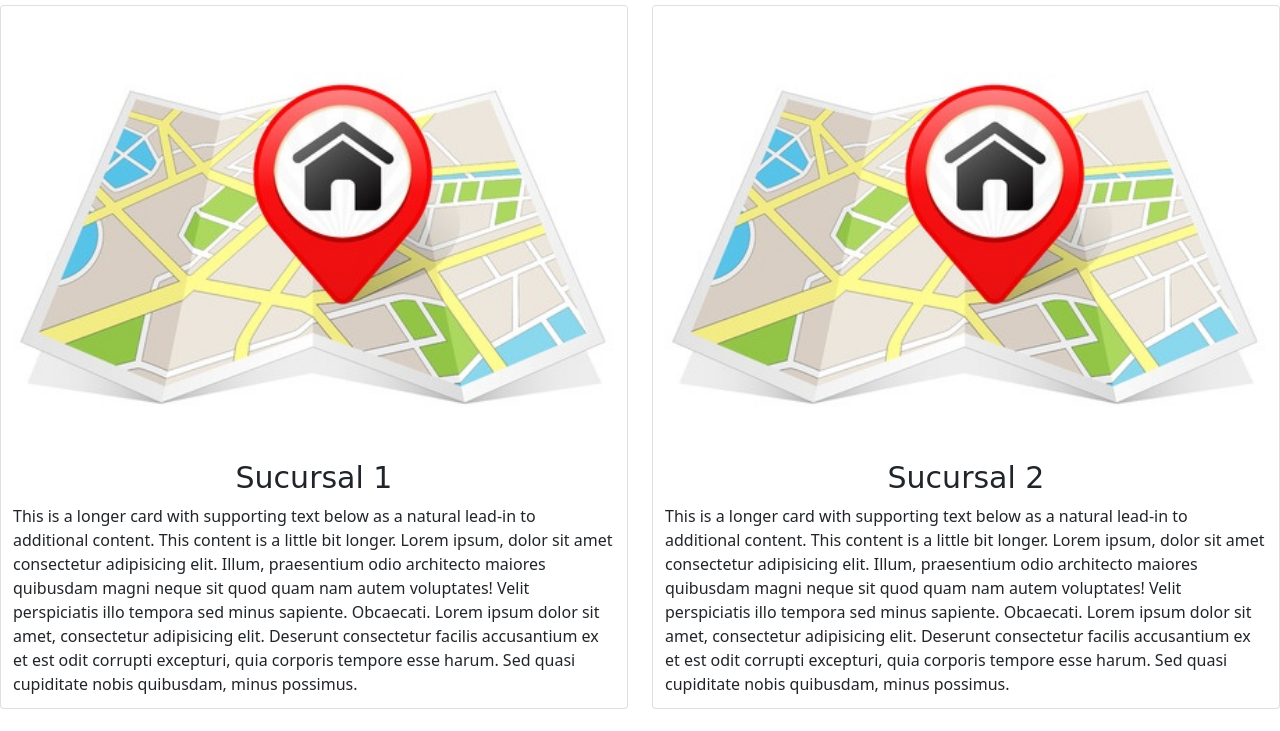
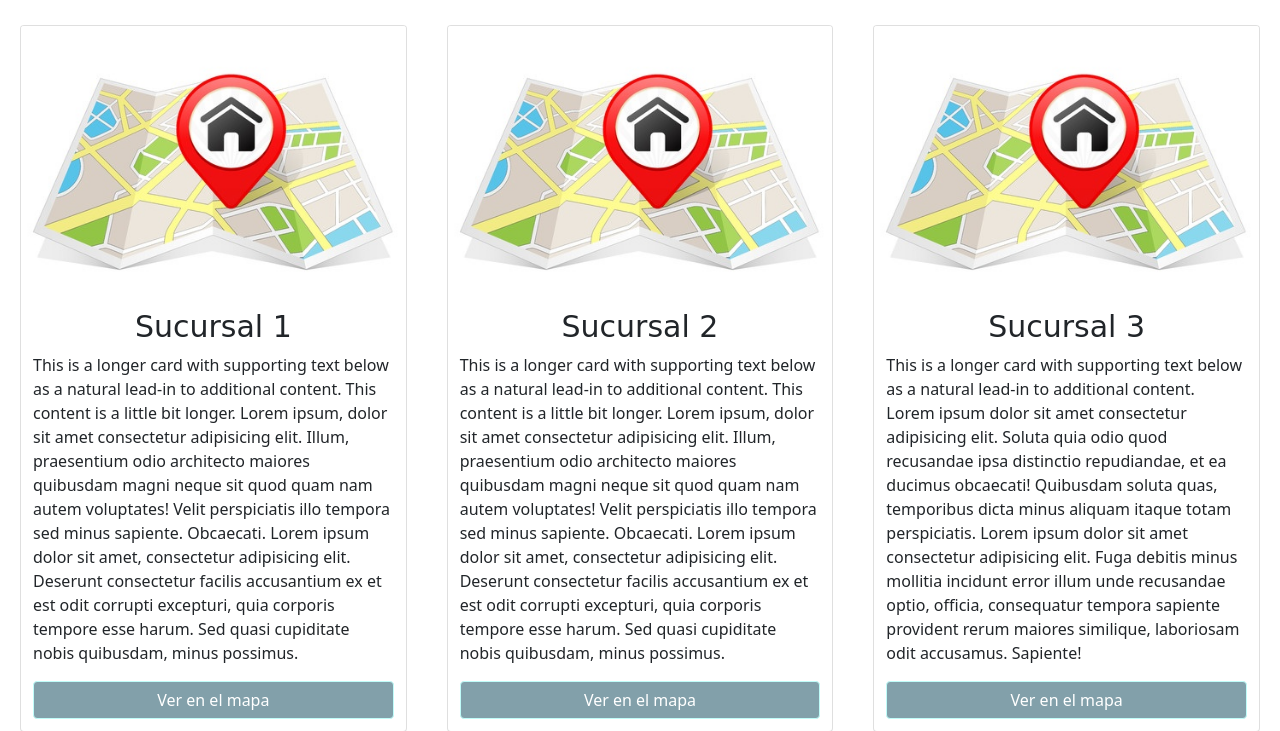
Before and after one commit to ALan2573/sass, a website: page paginas/sucursales.html in a window 1280 px wide. Shown: the part 229-960 px from the top of the page. Drawn offline with Linux system fonts and the light colour scheme; a web font is replaced by a local one.

Commit message:
acomode sucursales

```diff
--- a/paginas/sucursales.html
+++ b/paginas/sucursales.html
@@ -37,7 +37,7 @@
 		  <div class="navbar-nav">
 			<a class="nav-link" href="../paginas/contacto.html">Contacto</a>
 			<a class="nav-link " aria-current="page" href="../paginas/preguntas.html">Preguntas</a>
-			<a class="nav-link" href="../paginas/sobre_nosotros.html">Sobre Nosotros</a>
+			<a class="nav-link" href="../paginas/sobre_nosotros.html">Nosotros</a>
 			<a class="nav-link active" href="../paginas/sucursales.html">Sucursales</a>
 		</div>
 </div>
@@ -47,35 +47,39 @@
 	<article class="art_flex">
 		<h2 class="sucursales2">Sucursales</h2>
 	<h3 class="horarios">Lunes a viernes de 9 a 17hs. sabados de 8 a 12 hs</h3>
-		<div class="row row-cols-1 row-cols-md-2 g-4">
+		<div class="row row-cols-1 row-cols-md-3 g-0">
+			<!-- <div class="row row-cols-1 row-cols-md-2 g-0"> -->
 		<div class="col">
-		  <div class="card">
+		  <div class="card2">
 			<img src="../imagenes/ubicacion.jpg" class="card-img-top" alt="...">
 			<div class="card-body">
 			  <h5 class="card-title">Sucursal 1</h5>
 			  <p class="card-text">This is a longer card with supporting text below as a natural lead-in to additional content. This content is a little bit longer. Lorem ipsum, dolor sit amet consectetur adipisicing elit. Illum, praesentium odio architecto maiores quibusdam magni neque sit quod quam nam autem voluptates! Velit perspiciatis illo tempora sed minus sapiente. Obcaecati. Lorem ipsum dolor sit amet, consectetur adipisicing elit. Deserunt consectetur facilis accusantium ex et est odit corrupti excepturi, quia corporis tempore esse harum. Sed quasi cupiditate nobis quibusdam, minus possimus.</p>
+			  <a href="#" class="btn btn-primary2">Ver en el mapa</a>
 			</div>
 		  </div>
 		</div>
 		<div class="col">
-		  <div class="card">
+		  <div class="card2">
 			<img src="../imagenes/ubicacion.jpg" class="card-img-top" alt="...">
 			<div class="card-body">
 			  <h5 class="card-title">Sucursal 2</h5>
 			  <p class="card-text">This is a longer card with supporting text below as a natural lead-in to additional content. This content is a little bit longer. Lorem ipsum, dolor sit amet consectetur adipisicing elit. Illum, praesentium odio architecto maiores quibusdam magni neque sit quod quam nam autem voluptates! Velit perspiciatis illo tempora sed minus sapiente. Obcaecati. Lorem ipsum dolor sit amet, consectetur adipisicing elit. Deserunt consectetur facilis accusantium ex et est odit corrupti excepturi, quia corporis tempore esse harum. Sed quasi cupiditate nobis quibusdam, minus possimus.</p>
+			  <a href="#" class="btn btn-primary2">Ver en el mapa</a>
 			</div>
 		  </div>
 		</div>
 		<div class="col">
-		  <div class="card">
+		  <div class="card2">
 			<img src="../imagenes/ubicacion.jpg" class="card-img-top" alt="...">
 			<div class="card-body">
 			  <h5 class="card-title">Sucursal 3</h5>
 			  <p class="card-text">This is a longer card with supporting text below as a natural lead-in to additional content. Lorem ipsum dolor sit amet consectetur adipisicing elit. Soluta quia odio quod recusandae ipsa distinctio repudiandae, et ea ducimus obcaecati! Quibusdam soluta quas, temporibus dicta minus aliquam itaque totam perspiciatis. Lorem ipsum dolor sit amet consectetur adipisicing elit. Fuga debitis minus mollitia incidunt error illum unde recusandae optio, officia, consequatur tempora sapiente provident rerum maiores similique, laboriosam odit accusamus. Sapiente!</p>
+			  <a href="#" class="btn btn-primary2">Ver en el mapa</a>
 			</div>
 		  </div>
 		 </div>
-		 <div class="col">
+		 <!-- <div class="col">
 		  <div class="card">
 			<img src="../imagenes/ubicacion.jpg" class="card-img-top" alt="...">
 			<div class="card-body">
@@ -84,7 +88,7 @@
 			  </p>
 			</div>
 		  </div>
-		</div>
+		</div>  -->
 	  </div>
 
 
--- a/scss/_estructura.scss
+++ b/scss/_estructura.scss
@@ -35,6 +35,15 @@ header {
   }
 
 
+  .btn-primary2 {
+    margin-top: 5px;
+    display: flex;
+    justify-content: center;
+    color: #fff;
+    background-color: $colorceles;
+    border-color: #BFFCF9;
+  }
+
 
   // boton comprar
   .navbar-dark .navbar-brand {
@@ -70,7 +79,7 @@ h2{
   margin: 10px;
   color: black;
   background-color: white;
-  font-size: 20px;
+  font-size: 18px;
 }
 .quienes_soflex{
   display: flex;
@@ -136,6 +145,19 @@ h3 b {
   display: flex;
   justify-content: center;
 }
+  .card2 {
+  position: relative;
+  display: flex;
+  flex-direction: column;
+  min-width: 0;
+  word-wrap: break-word;
+  background-color: #fff;
+  background-clip: border-box;
+  border: 1px solid rgba(0, 0, 0, 0.125);
+  border-radius: 0.25rem;
+  margin: 20px;
+}
+
 
   // footer
   footer {
--- a/scss/_grid_areas.scss
+++ b/scss/_grid_areas.scss
@@ -80,7 +80,9 @@ body .grid_areas3 {
     ;
   }
 //   sucursales
+
  .grid_areas5
+
 {
     width: 100%;
     height: 100vh;
@@ -91,7 +93,6 @@ body .grid_areas3 {
     "header  "
     " nav  "
     "article"
-    "section"
     "footer  "
     ;
 
```
Also changed, not shown: index.html (+8 -2 lines), paginas/contacto.html (+1 -1 lines), paginas/preguntas.html (+1 -1 lines), paginas/sobre_nosotros.html (+1 -1 lines), bootstrap-local/css/bootstrap.css, css/destino.css.
